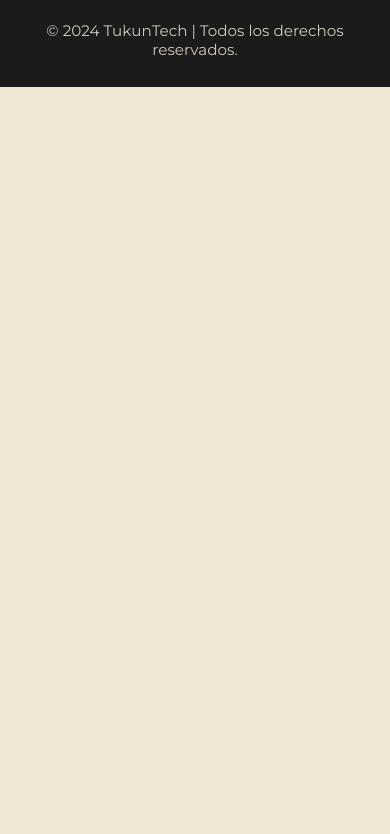
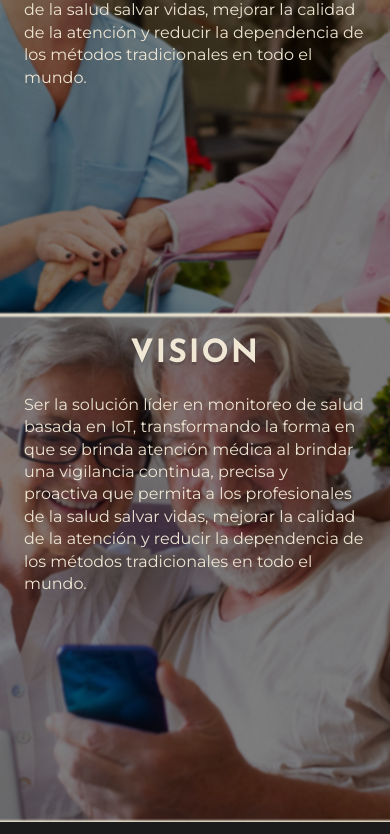
Before and after one commit to TukunTech/tukun-tech-landing, a plain HTML site: page docs/index.html in a window 390 px wide. Shown: the part 2830-3664 px from the top of the page. Before the commit the page ends 2917 px from the top, so only its background shows below. Drawn offline with Linux system fonts and the light colour scheme; a web font is replaced by a local one.

Commit message:
feat(mission-vision): build responsive split Mission & Vision section with centered titles and copy

```diff
--- a/docs/css/main.css
+++ b/docs/css/main.css
@@ -636,6 +636,161 @@ body {
     color: var(--accent-red);
 }
 
+.mv {
+    background: var(--color-secondary);
+    padding: clamp(28px, 5vw, 64px) clamp(16px, 5vw, 48px);
+}
+
+.mv-grid {
+    max-width: 1200px;
+    margin: 0 auto;
+    display: grid;
+    grid-template-columns: 1fr 1fr;
+    gap: clamp(16px, 3vw, 28px);
+}
+
+.mv-card {
+    position: relative;
+    min-height: clamp(380px, 52vh, 640px);
+    border-radius: var(--card-radius);
+    overflow: hidden;
+    background-size: cover;
+    background-position: center;
+    box-shadow: var(--shadow-soft);
+}
+
+.mv--mission {
+    background-image: url("../img/bg_mision.png");
+}
+
+.mv--vision {
+    background-image: url("../img/bg_vision.png");
+}
+
+.mv-content {
+    position: relative;
+    z-index: 1;
+    height: 100%;
+    display: grid;
+    align-content: start;
+    gap: clamp(8px, 1.6vw, 16px);
+    padding: clamp(18px, 3.5vw, 40px);
+    color: var(--color-secondary);
+    text-align: left;
+}
+
+.mv-content--right {
+    justify-items: end;
+    text-align: right;
+}
+
+.mv-title {
+    margin: 0;
+    font-family: var(--font-base);
+    font-weight: 700;
+    letter-spacing: .06em;
+    color: var(--color-secondary);
+    font-size: clamp(2rem, 6.2vw, 4.2rem);
+    line-height: .95;
+    text-transform: uppercase;
+    text-shadow: 0 3px 0 rgba(0, 0, 0, .12);
+}
+
+.mv-text {
+    max-width: 46ch;
+    font-family: var(--font-text2);
+    font-size: clamp(1rem, 2.1vw, 1.35rem);
+    line-height: 1.4;
+    opacity: .98;
+}
+
+.mv--full {
+    padding: 0;
+}
+
+.mv--full .mv-grid {
+    max-width: 100vw;
+    width: 100vw;
+    margin: 0;
+    display: grid;
+    grid-template-columns: 1fr 1fr;
+    gap: 0;
+}
+
+.mv--full .mv-card {
+    border-radius: 0;
+    box-shadow: none;
+    min-height: clamp(520px, 86vh, 900px);
+    background-size: cover;
+    background-position: center;
+    position: relative;
+}
+
+.mv--full .mv--mission {
+    background-image: url("../img/bg_mision.png");
+}
+
+.mv--full .mv--vision {
+    background-image: url("../img/bg_vision.png");
+}
+
+.mv--full .mv-scrim {
+    position: absolute;
+    inset: 0;
+    background: rgba(0, 0, 0, .55);
+}
+
+.mv--full .mv-content {
+    position: relative;
+    z-index: 1;
+    height: 100%;
+    display: grid;
+    align-content: start;
+    gap: clamp(8px, 1.6vw, 16px);
+    padding: clamp(24px, 6vw, 80px);
+    color: var(--color-secondary);
+    text-align: left;
+}
+
+.mv--full .mv-content--right {
+    justify-items: end;
+    text-align: right;
+}
+
+.mv--full .mv-title {
+    margin: 0;
+    font-family: var(--font-base);
+    font-weight: 700;
+    letter-spacing: .06em;
+    color: var(--color-secondary);
+    font-size: clamp(2rem, 6.2vw, 4.2rem);
+    line-height: .95;
+    text-transform: uppercase;
+    text-shadow: 0 3px 0 rgba(0, 0, 0, .12);
+    justify-self: center;
+}
+
+.mv--full .mv-text {
+    max-width: 46ch;
+    font-family: var(--font-text2);
+    font-size: clamp(1rem, 2.1vw, 1.35rem);
+    line-height: 1.4;
+    opacity: .98;
+    justify-self: center;
+}
+
+.mv--full .mv-grid::before {
+    content: "";
+    position: absolute;
+    left: 50%;
+    top: 0;
+    bottom: 0;
+    width: 1px;
+    background: rgba(255, 255, 255, .14);
+    pointer-events: none;
+}
+
+
 .footer {
     background: #1B1B1B;
     color: var(--color-secondary);
@@ -734,6 +889,23 @@ body {
         grid-template-columns: 1fr;
         max-width: 680px;
         gap: 20px;
+    }
+
+    .mv--full .mv-grid {
+        grid-template-columns: 1fr;
+    }
+
+    .mv--full .mv-card {
+        min-height: clamp(360px, 60vh, 680px);
+    }
+
+    .mv--full .mv-content--right {
+        justify-items: start;
+        text-align: left;
+    }
+
+    .mv--full .mv-grid::before {
+        display: none;
     }
 }
 
--- a/docs/index.html
+++ b/docs/index.html
@@ -27,7 +27,7 @@
             <h1 class="hero-title">CUIDA LO QUE <br> MÁS TE IMPORTA</h1>
             <p class="hero-subtitle">Cuida tu salud con la mejor <br> tecnología y de la manera más fácil.</p>
           </div>
-          <div class="hero-cta"> <a class="btn btn-primary" href="#producto">DESCUBRE MÁS</a> <a
+          <div class="hero-cta"> <a class="btn btn-primary" href="#servicios">DESCUBRE MÁS</a> <a
               class="btn btn-secondary" href="#contacto">CONTACTAR »</a> </div>
           <div class="hero-proof"> <img class="hero-icon" src="img/img_hero_icon.png" alt="Icono">
             <div class="proof-title">10K DOWNLOAD</div>
@@ -133,6 +133,40 @@
       </article>
     </div>
   </section>
+
+  <!--MISIÓN / VISIÓN -->
+  <section id="mision-vision" class="mv mv--full">
+    <div class="mv-grid">
+
+      <article class="mv-card mv--mission" aria-labelledby="mv-title-mision">
+        <div class="mv-content">
+          <h3 id="mv-title-mision" class="mv-title">MISION</h3>
+          <p class="mv-text">
+            Ser la solución líder en monitoreo de salud basada en IoT, transformando la forma en que
+            se brinda atención médica al brindar una vigilancia continua, precisa y proactiva que permita
+            a los profesionales de la salud salvar vidas, mejorar la calidad de la atención y reducir la
+            dependencia de los métodos tradicionales en todo el mundo.
+          </p>
+        </div>
+      </article>
+
+      <article class="mv-card mv--vision" aria-labelledby="mv-title-vision">
+        <div class="mv-content mv-content--right">
+          <h3 id="mv-title-vision" class="mv-title">VISION</h3>
+          <p class="mv-text">
+            Ser la solución líder en monitoreo de salud basada en IoT, transformando la forma en que
+            se brinda atención médica al brindar una vigilancia continua, precisa y proactiva que permita
+            a los profesionales de la salud salvar vidas, mejorar la calidad de la atención y reducir la
+            dependencia de los métodos tradicionales en todo el mundo.
+          </p>
+        </div>
+      </article>
+
+    </div>
+  </section>
+
+
+
   <footer class="footer">
     <div class="footer-inner">
       <div class="footer-top">
```
Also changed, not shown: docs/img/bg_mision.png (added), docs/img/bg_vision.png (added).
